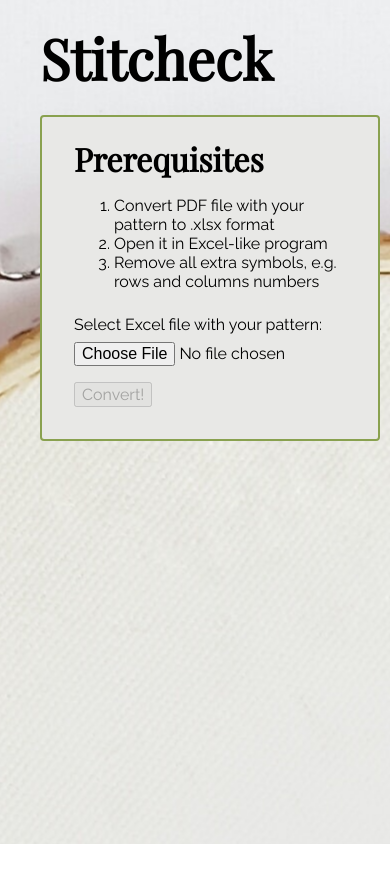
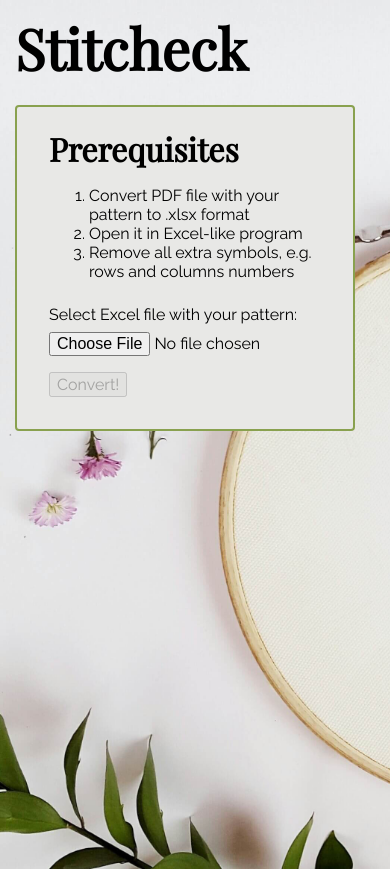
Before and after one commit to Ollisteka/stitcheck, a React (Create React App) app in the folder client/: page / in a window 390 px wide. Before the commit the page ends 844 px from the top, so only its background shows below. Built offline with nearby package versions, Linux system fonts and the light colour scheme.

Commit message:
Compressed background and fixed a layout a little bit

```diff
--- a/client/src/SelectFile/SelectFile.module.css
+++ b/client/src/SelectFile/SelectFile.module.css
@@ -4,12 +4,13 @@
     box-sizing: border-box;
     border-radius: 4px;
     padding: 20px 32px 32px;
-    max-width: 60%;
+    min-width: 340px;
+    max-width: 50vw;
 }
 
 @media screen and (max-width: 700px) {
     .container {
-        max-width: 100%;
+        max-width: 80vw;
     }
 }
 
--- a/client/src/index.css
+++ b/client/src/index.css
@@ -1,13 +1,18 @@
+:root {
+    --body-top-margin: 20px;
+    --body-margin: 40px;
+}
+
 body {
-    margin: 20px 40px 40px;
+    margin: var(--body-top-margin) var(--body-margin) var(--body-margin);
     font-family: 'Raleway', 'Segoe UI', sans-serif;
     font-size: 20px;
     -webkit-font-smoothing: antialiased;
     -moz-osx-font-smoothing: grayscale;
     min-width: 340px;
     background: url('./static/bg.jpg') no-repeat;
-    background-position: center 20%;
     background-size: cover;
+    min-height: calc(100vh - var(--body-top-margin) - var(--body-margin));
 }
 
 code {
@@ -42,8 +47,9 @@ h2 {
     }
 
     body {
+        margin: 10px 15px 15px;
         font-size: 16px;
-        background-size: auto;
-
+        background-image: url('./static/bg_vertical.jpg');
+        min-height: 100vh;
     }
 }
```
Also changed, not shown: client/src/static/bg.jpg, client/src/static/bg_vertical.jpg (added).
